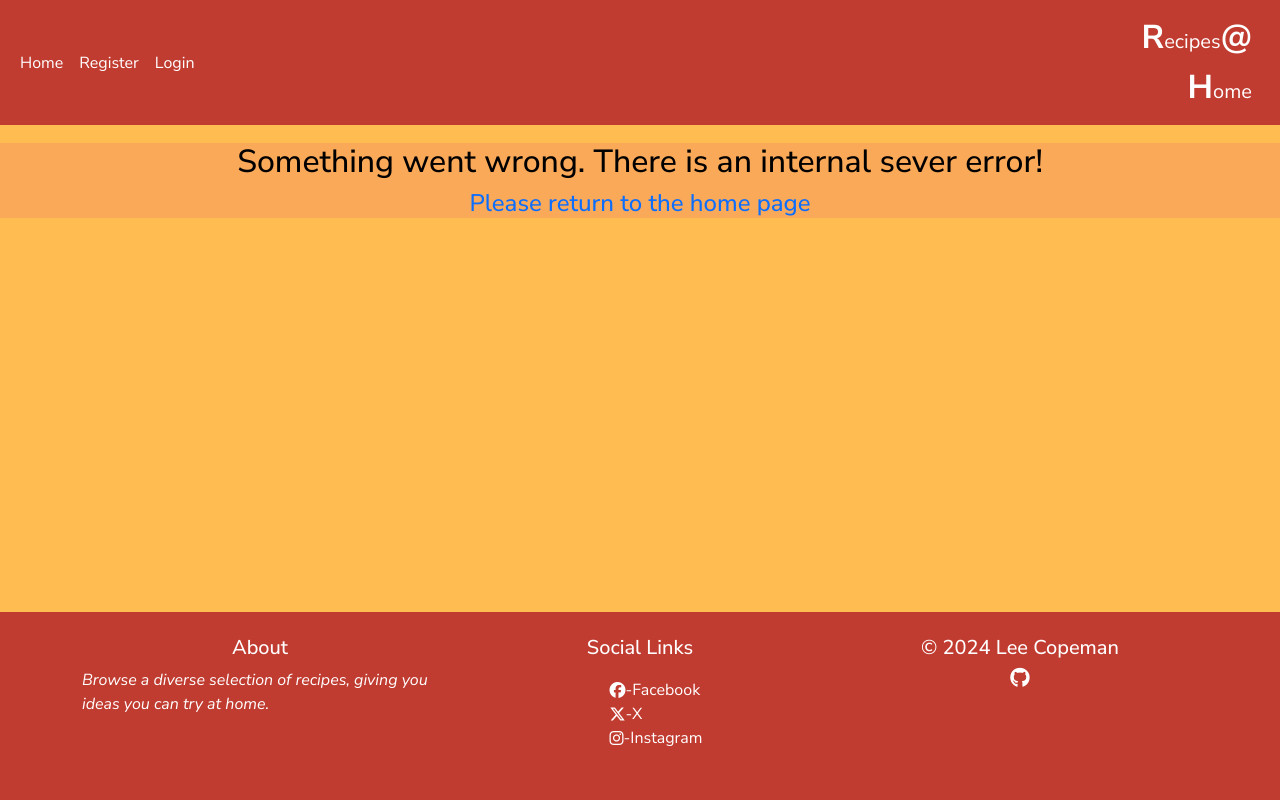
After one commit to l-copeman/recipes, a Django app: template recipe/templates/500.html in a window 1280 px wide. The commit adds this page. Run offline with Django 4.2, Linux system fonts and the light colour scheme; the template is opened without the code that fills it, so the values that code supplies are empty; some libraries are stand-ins or nearby versions.

Commit message:
Add 404 and 500 error handler pages

```diff
--- a/project_recipe/urls.py
+++ b/project_recipe/urls.py
@@ -1,5 +1,11 @@
 from django.contrib import admin
 from django.urls import path, include
+from django.conf.urls import handler404, handler500
+
+
+handler404 = 'recipe.views.custom_404'
+handler500 = 'recipe.views.custom_500'
+
 
 urlpatterns = [
     path("accounts/", include("allauth.urls")),
--- /dev/null
+++ b/recipe/templates/500.html
@@ -0,0 +1,16 @@
+{% extends 'base.html' %}
+{% load static %}
+
+
+{% block content %}
+
+<section>
+    <div class="message">
+      <h2 class="text center">Something went wrong. There is an internal sever error!</h2>
+      <a href="{% url 'home' %}" class="hover" aria-label="Link to home page">
+        <h4>Please return to the home page</h4>
+      </a>
+    </div>
+  </section>
+
+{% endblock %}
--- a/static/css/style.css
+++ b/static/css/style.css
@@ -95,6 +95,7 @@ a {
     background-color: rgb(250, 169, 89);
     margin-top: 18px;
     text-align: center;
+    color:#000000
 }
 
 .quotes {
@@ -119,7 +120,7 @@ a {
     color:#ffffff;
 }
 
-.social li {
+.social ul {
     list-style-type: none;
 }
 
```
Also changed, not shown: recipe/templates/404.html (added, +16 -0 lines), recipe/views.py (+8 -0 lines), documentation/compatibility/chrome-feature.png (added), documentation/compatibility/chrome-home.png (added), documentation/compatibility/firefox-feature.png (added), 3 other files.
